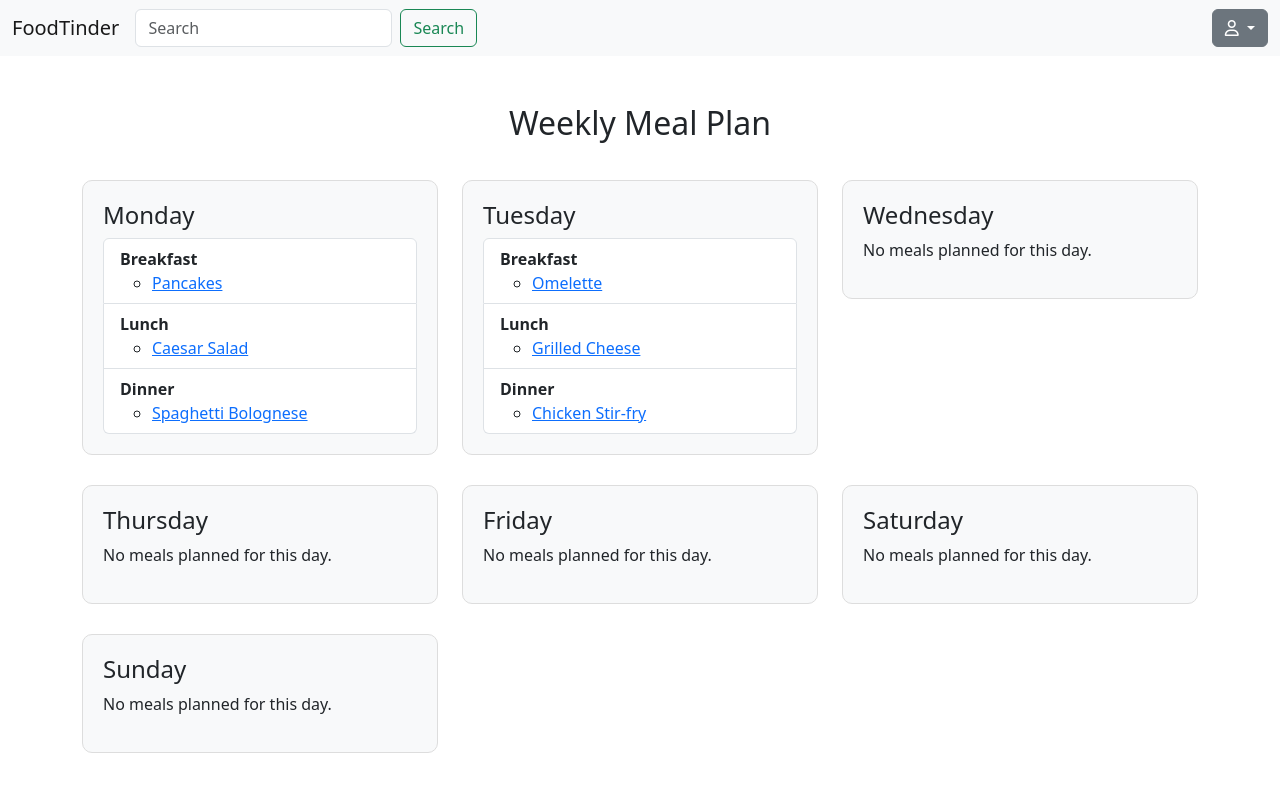
After one commit to ThatGuyJustin/MunchMunch, a PHP site: page /mealplan.php in a window 1280 px wide. The commit adds this page. Run offline with PHP 8.4, Linux system fonts and the light colour scheme; the visitor is signed in with stand-in values (Sample User, id 1).

```diff
--- /dev/null
+++ b/web/html/mealplan.php
@@ -0,0 +1,99 @@
+<?php
+require_once 'util.php'; // Include utility functions
+require_once 'nav.php';
+session_start();
+
+// Redirect if not logged in
+if (!isset($_SESSION['user_id'])) {
+    header('Location: login.php');
+    exit();
+}
+
+// Dummy data representing the meal plan
+$meal_plan = [
+    [
+        ["title" => "Breakfast", "recipes" => [["id" => 1, "name" => "Pancakes"]]],
+        ["title" => "Lunch", "recipes" => [["id" => 2, "name" => "Caesar Salad"]]],
+        ["title" => "Dinner", "recipes" => [["id" => 3, "name" => "Spaghetti Bolognese"]]]
+    ],
+    [
+        ["title" => "Breakfast", "recipes" => [["id" => 4, "name" => "Omelette"]]],
+        ["title" => "Lunch", "recipes" => [["id" => 5, "name" => "Grilled Cheese"]]],
+        ["title" => "Dinner", "recipes" => [["id" => 6, "name" => "Chicken Stir-fry"]]]
+    ],
+    // Repeat similar data for other days of the week
+];
+
+// Days of the week for display
+$days_of_week = ["Monday", "Tuesday", "Wednesday", "Thursday", "Friday", "Saturday", "Sunday"];
+?>
+
+<!DOCTYPE html>
+<html lang="en">
+<head>
+    <?php echo($NAV_HEADERS); ?>
+    <meta charset="UTF-8">
+    <title>Meal Plan</title>
+    <link href="https://cdn.jsdelivr.net/npm/bootstrap@5.3.0-alpha1/dist/css/bootstrap.min.css" rel="stylesheet">
+    <style>
+        .meal-plan-box {
+            border: 1px solid #ddd;
+            padding: 20px;
+            border-radius: 10px;
+            background-color: #f8f9fa;
+            margin-top: 20px;
+        }
+        .centered-title {
+            text-align: center;
+            margin-top: 20px;
+        }
+        .meal-title {
+            font-weight: bold;
+        }
+        .day-column {
+            margin-top: 10px;
+        }
+    </style>
+</head>
+<body>
+<?php echo($NAV_ICONS); ?>
+
+<div class="container mt-5">
+    <h2 class="centered-title">Weekly Meal Plan</h2>
+    <div class="row">
+        <?php foreach ($days_of_week as $index => $day): ?>
+            <div class="col-md-4 day-column">
+                <div class="meal-plan-box">
+                    <h4><?php echo htmlspecialchars($day); ?></h4>
+                    <?php if (isset($meal_plan[$index])): ?>
+                        <ul class="list-group">
+                            <?php foreach ($meal_plan[$index] as $meal): ?>
+                                <li class="list-group-item">
+                                    <div class="meal-title"><?php echo htmlspecialchars($meal['title']); ?></div>
+                                    <?php if (!empty($meal['recipes'])): ?>
+                                        <ul>
+                                            <?php foreach ($meal['recipes'] as $recipe): ?>
+                                                <li>
+                                                    <a href="/recipe.php?id=<?php echo htmlspecialchars($recipe['id']); ?>">
+                                                        <?php echo htmlspecialchars($recipe['name']); ?>
+                                                    </a>
+                                                </li>
+                                            <?php endforeach; ?>
+                                        </ul>
+                                    <?php else: ?>
+                                        <small>No recipes assigned.</small>
+                                    <?php endif; ?>
+                                </li>
+                            <?php endforeach; ?>
+                        </ul>
+                    <?php else: ?>
+                        <p>No meals planned for this day.</p>
+                    <?php endif; ?>
+                </div>
+            </div>
+        <?php endforeach; ?>
+    </div>
+</div>
+
+</body>
+</html>
```
Also changed, not shown: web/html/favhelp.php (added, +44 -0 lines), web/html/profile.php (+18 -3 lines), web/html/recipe.php (+36 -0 lines).
